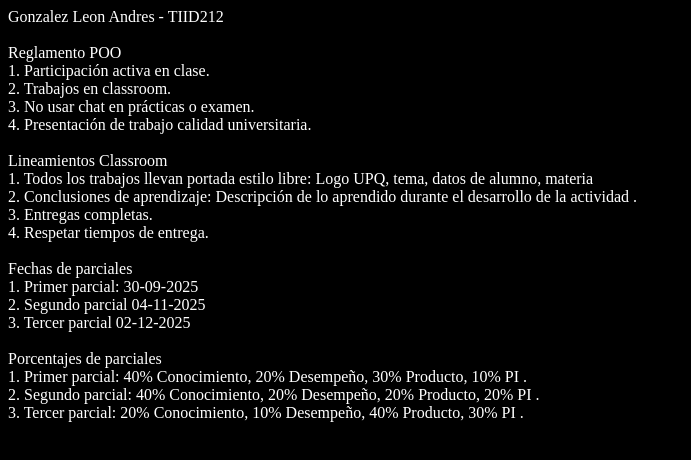
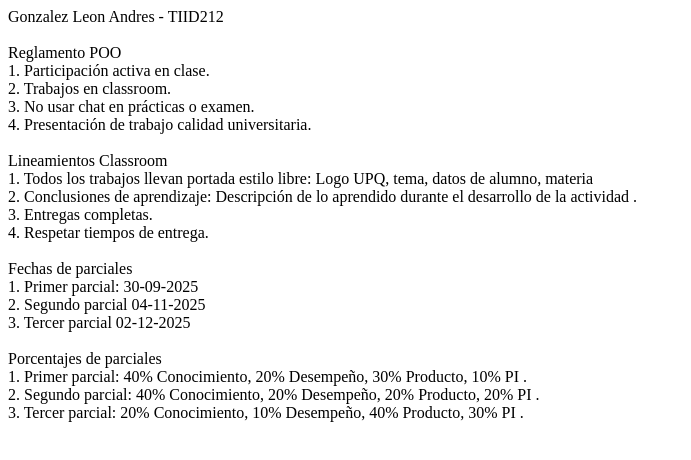
Before and after one commit to AndresGlzLeon/PAM212, a plain HTML site: page Actividad2/index.html in a window 1280 px wide. Shown: the whole page, without its empty margins (0-691 px from the left). Drawn offline with Linux system fonts and the light colour scheme.

Commit message:
Update index.html
Cambio de color.

```diff
--- a/Actividad2/index.html
+++ b/Actividad2/index.html
@@ -5,7 +5,7 @@
     <meta name="viewport" content="width=device-width, initial-scale=1.0">
     <title>Actividad 2</title>
 </head>
-<body style="background-color: black; color: white;">
+<body;">
 
     <script src="app.js"></script>
 
```
